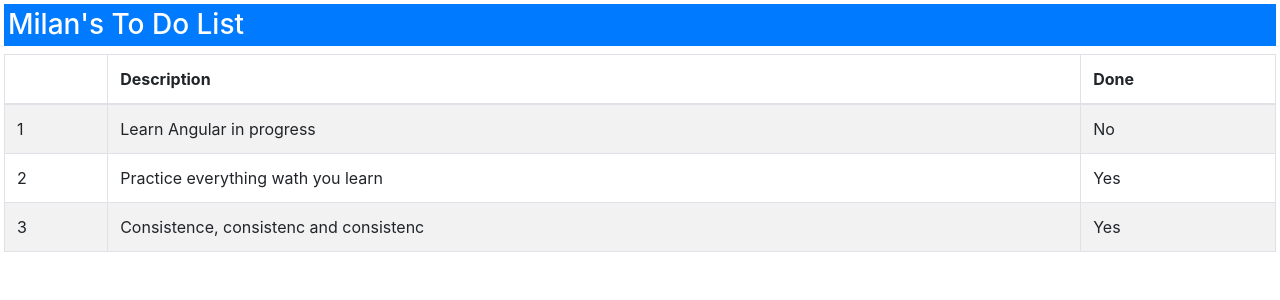
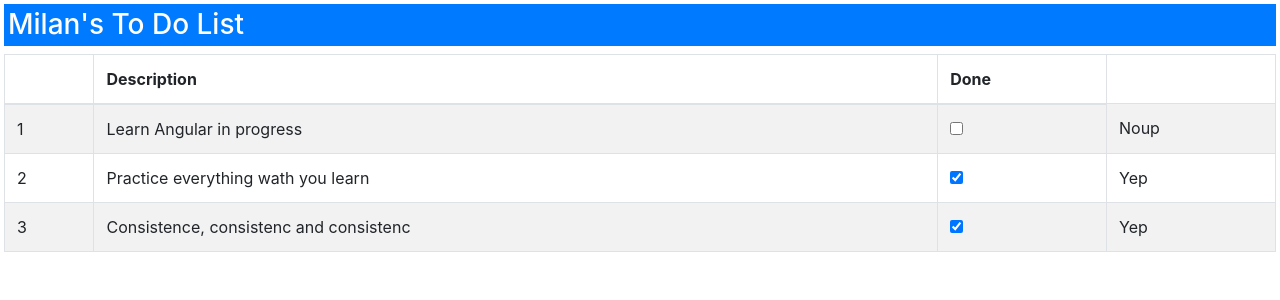
Before and after one commit to milanzivanov/todo-pro, an Angular app: page / in a window 1280 px wide. Shown: the top 300 px of the page. Built offline with nearby package versions, Linux system fonts and the light colour scheme.

Commit message:
Creating a Two-Way Data Binding

```diff
--- a/src/app/app.component.html
+++ b/src/app/app.component.html
@@ -13,9 +13,12 @@
     <tr *ngFor="let item of getTodoItems(); let i = index">
       <td>{{ i + 1 }}</td>
       <td>{{ item.action }}</td>
+      <td>
+        <input type="checkbox" [(ngModel)]="item.done">
+      </td>
       <td [ngSwitch]="item.done">
-        <span *ngSwitchCase="true">Yes</span>
-        <span *ngSwitchDefault>No</span>
+        <span *ngSwitchCase="true">Yep</span>
+        <span *ngSwitchDefault>Noup</span>
       </td>
     </tr>
   </tbody>
```
